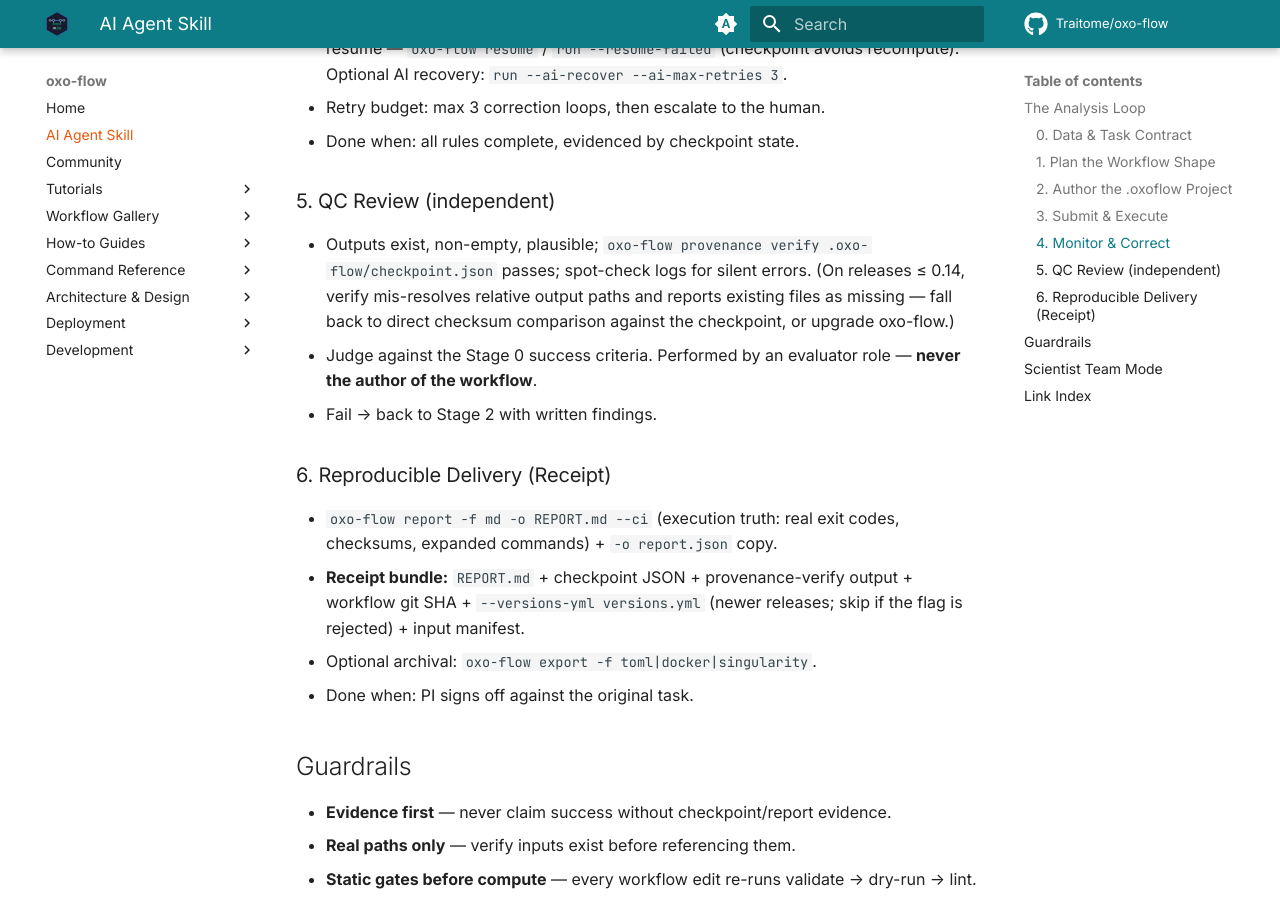
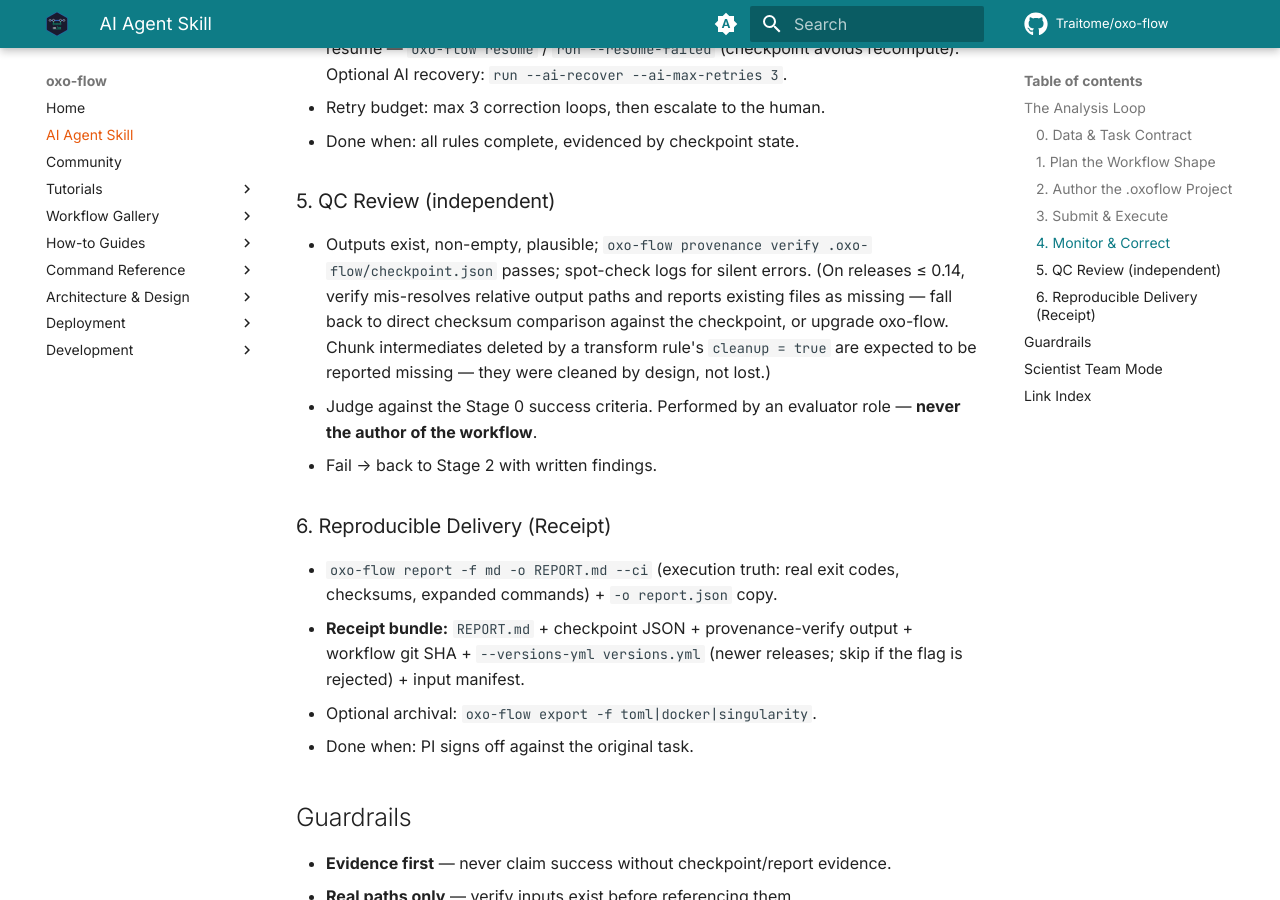
Before and after one commit to Traitome/oxo-flow, an MkDocs documentation site: the page built from docs/guide/src/SKILL.md, in a window 1280 px wide and 900 px high, scrolled down 2245 px. Built offline with MkDocs 1.6.1 and Material for MkDocs 9.7.7, drawn with Linux system fonts in a browser that asks for light colours; comment, search, counter and statistics services are not loaded; the version menu is left out.

Commit message:
docs: add transform cleanup caveat to skill QC stage from v0.17.1 live test

```diff
--- a/docs/guide/src/SKILL.md
+++ b/docs/guide/src/SKILL.md
@@ -95,7 +95,9 @@ Seven stages, three approval gates. Every stage ends with a
   .oxo-flow/checkpoint.json` passes; spot-check logs for silent errors.
   (On releases ≤ 0.14, verify mis-resolves relative output paths and reports
   existing files as missing — fall back to direct checksum comparison against
-  the checkpoint, or upgrade oxo-flow.)
+  the checkpoint, or upgrade oxo-flow. Chunk intermediates deleted by a
+  transform rule's `cleanup = true` are expected to be reported missing —
+  they were cleaned by design, not lost.)
 - Judge against the Stage 0 success criteria. Performed by an evaluator
   role — **never the author of the workflow**.
 - Fail → back to Stage 2 with written findings.
```
